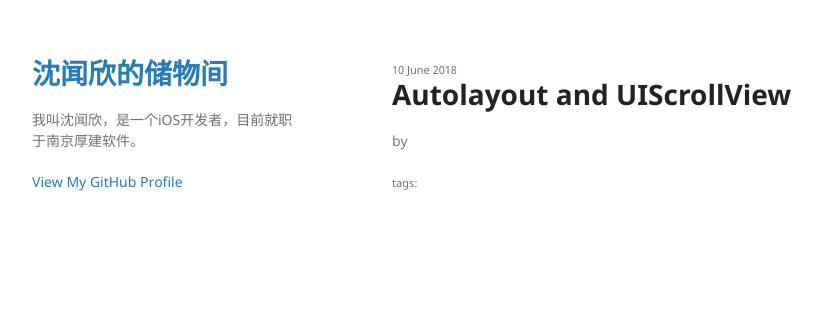
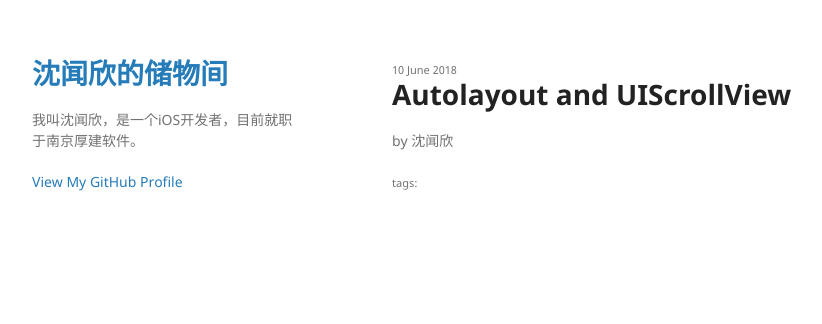
Before and after one commit to PatShen/PatShen.github.io, a Jekyll site: the page built from _posts/2018-06-10-AutolayoutAndUIScrollView.md, in a window 1280 px wide. Shown: the top 324 px of the page, without its empty margins (178-1000 px from the left). Built offline with Jekyll 4.4.1, drawn with Linux system fonts in a browser that asks for light colours.

Commit message:
更新默认作者；

```diff
--- a/_config.yml
+++ b/_config.yml
@@ -2,6 +2,7 @@ title: 沈闻欣的储物间
 # logo: /assets/img/logo.png
 description: 我叫沈闻欣，是一个iOS开发者，目前就职于南京厚建软件。
 url: https://patshen.github.io
+author: 沈闻欣
 
 show_downloads: false
 google_analytics:
```
Also changed, not shown: _posts/2018-11-08-ArchitectureLearnding.md (+0 -1 lines).
